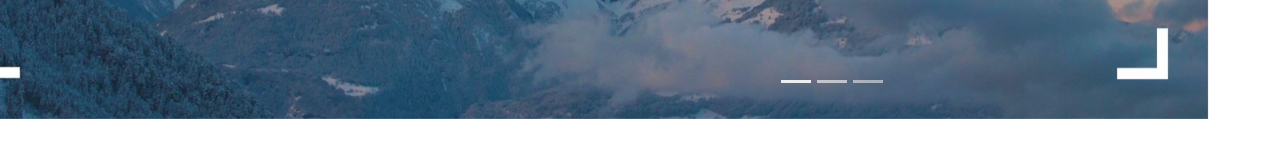
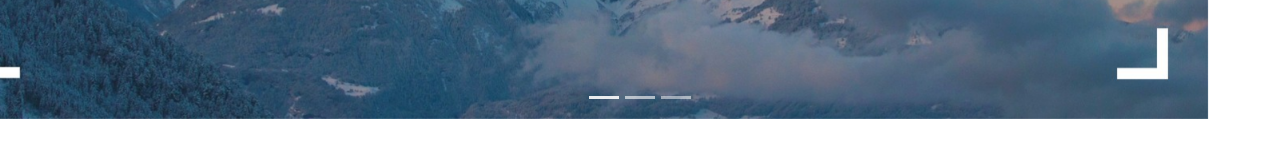
Before and after one commit to xAMarin-D/PF-Marin.github.io, a website: page index.html in a window 1280 px wide. Shown: the part 412-563 px from the top of the page. Drawn offline with nearby package versions, Linux system fonts and the light colour scheme.

Commit message:
Modificación carousel centrado/readme

```diff
--- a/Estilos/styles.css
+++ b/Estilos/styles.css
@@ -53,11 +53,13 @@ body, html {
 
 /*Carrousel*/
 .carousel-indicators {
-    position: absolute;
-    bottom: 10px;
-    left: 50%;
-    transform: translateX(-50%);
-    z-index: 15;
+  position: absolute;
+  bottom: 10px;
+  left: 0;
+  right: 0;
+  margin: auto;
+  z-index: 15;
+  width: auto;
 }
 
 .carousel-control-prev, .carousel-control-next {
```
Also changed, not shown: README.md.
